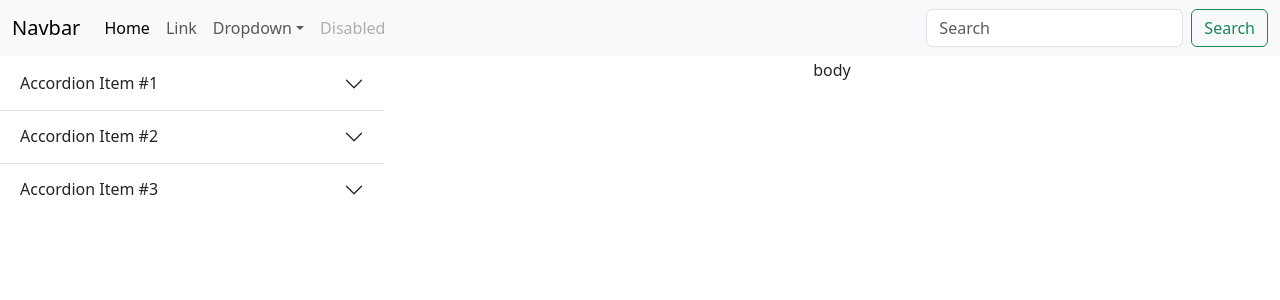
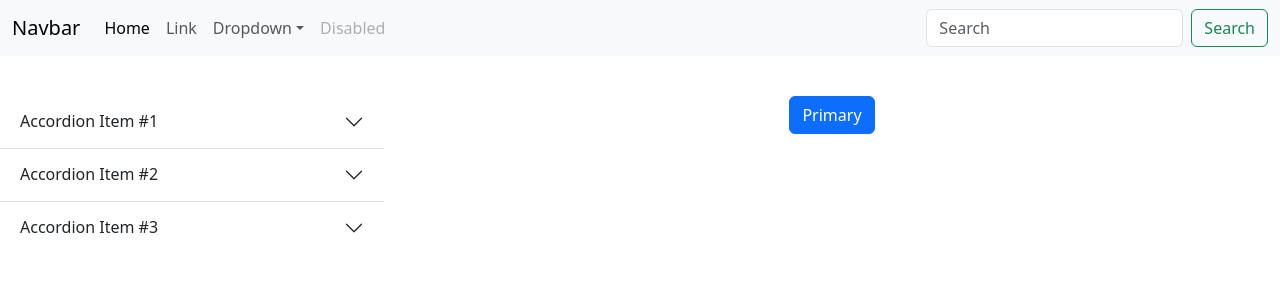
Before and after one commit to npawan98/BookingMANager, a React (Create React App) app: page / in a window 1280 px wide. Shown: the top 300 px of the page. Built offline with nearby package versions, Linux system fonts and the light colour scheme.

Commit message:
added button to body

```diff
--- a/src/App.css
+++ b/src/App.css
@@ -3,7 +3,7 @@
 }
 
 .body{
-  margin-top: 2em;
+  margin-top: 3em;
   display: flex;
   flex-direction: row;
   flex-wrap: wrap;
@@ -11,7 +11,7 @@
 
 .topNav{
   width: 100%;
-  height: 1.6em;
+  height: 3em;
 }
 .sideNav{
   flex:30%;
--- a/src/App.js
+++ b/src/App.js
@@ -16,7 +16,7 @@
         <SideNav />
       </div>
       <div className="mainContent">
-       body
+      <button type="button" class="btn btn-primary">Primary</button>
       </div>
       </div>
     </div>
```
